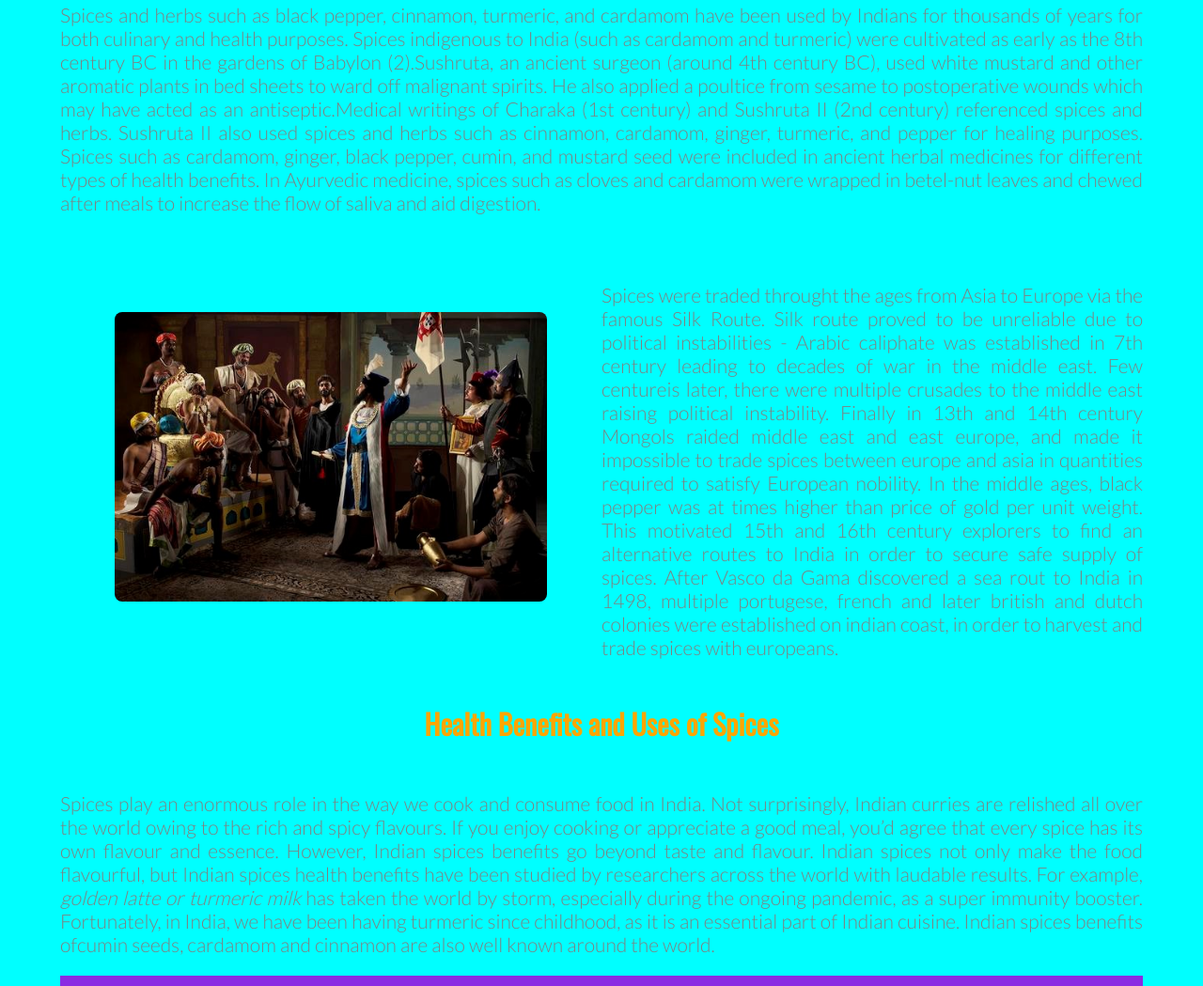
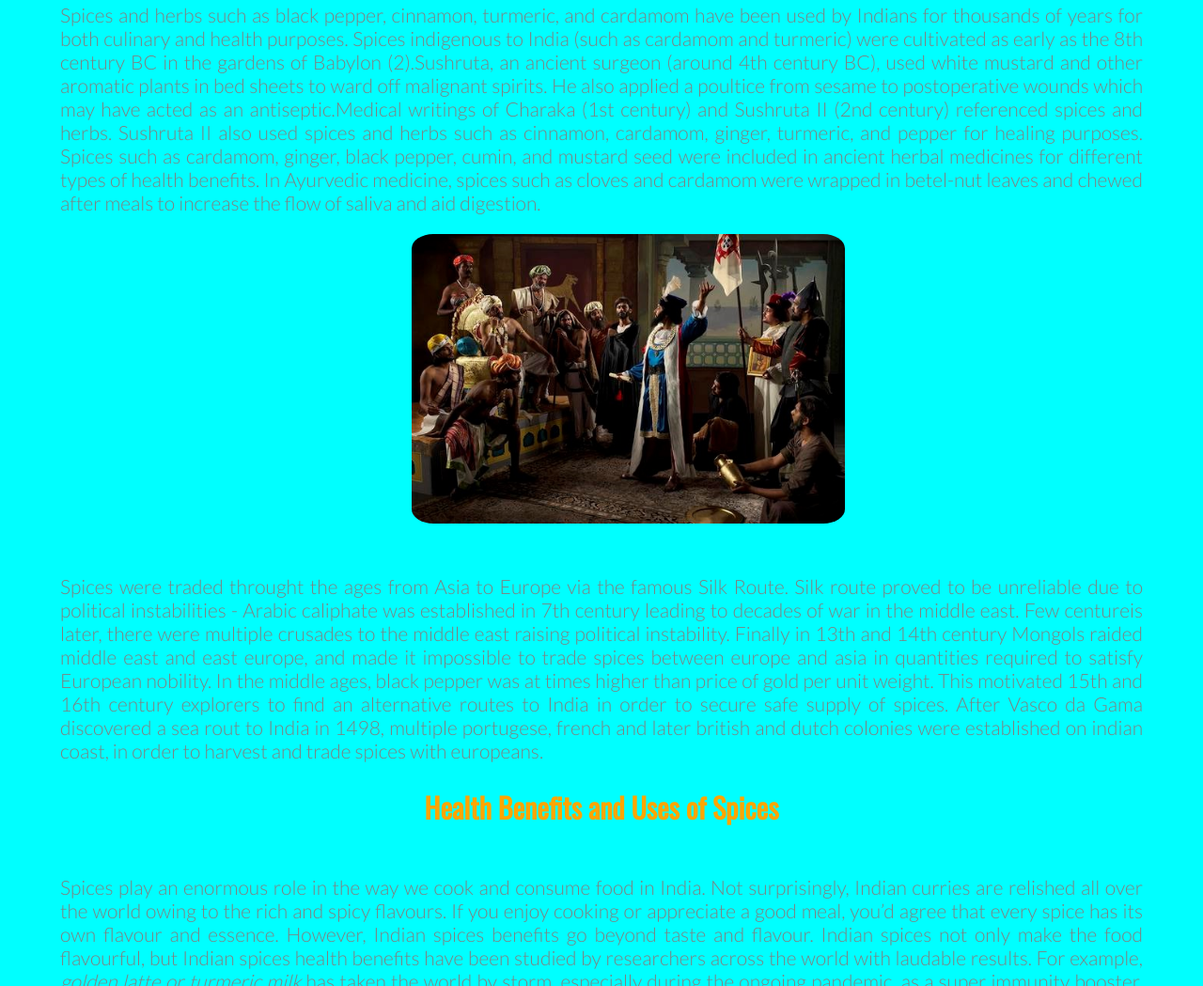
Before and after one commit to neetika13/Project-Indian-spices, a plain HTML site: page index.html in a window 1280 px wide. Shown: the part 668-1717 px from the top of the page at 94% size. Drawn offline with nearby package versions, Linux system fonts and the light colour scheme.

Commit message:
Add styling to Vasco Da gama section by aligning text and the image

```diff
--- a/assets/css/style.css
+++ b/assets/css/style.css
@@ -141,37 +141,21 @@ border-top-left-radius: 50% 50%;
     border-radius: 5%;
     }
 
- .vasco{
-
-
-        box-sizing: border-box;
-        display: flex;
-        }
 
  .vasco-image {
         text-align:center;
-        width: 50%;
         display:block;
         margin:auto;
         }
 
- .vasco-image img {
-
-       border-radius:8px;
-       width:80%;
-       float: left;
-       margin-left: 10%;
-
-
-    }
-
-    .vasco-text {
-        width: 50%;
-        }
 
  .vasco-text p{
-        margin: 5 0 0 0;
-        padding: 2px 0 0;
+    width: 100%;
+    font-size:21px;
+    margin-top:50px;
+    line-height: 25px;
+    color: grey;
+    font-family: 'lato';
     }
 
     /*about the farm */
```
Also changed, not shown: index.html (+2 -2 lines).
